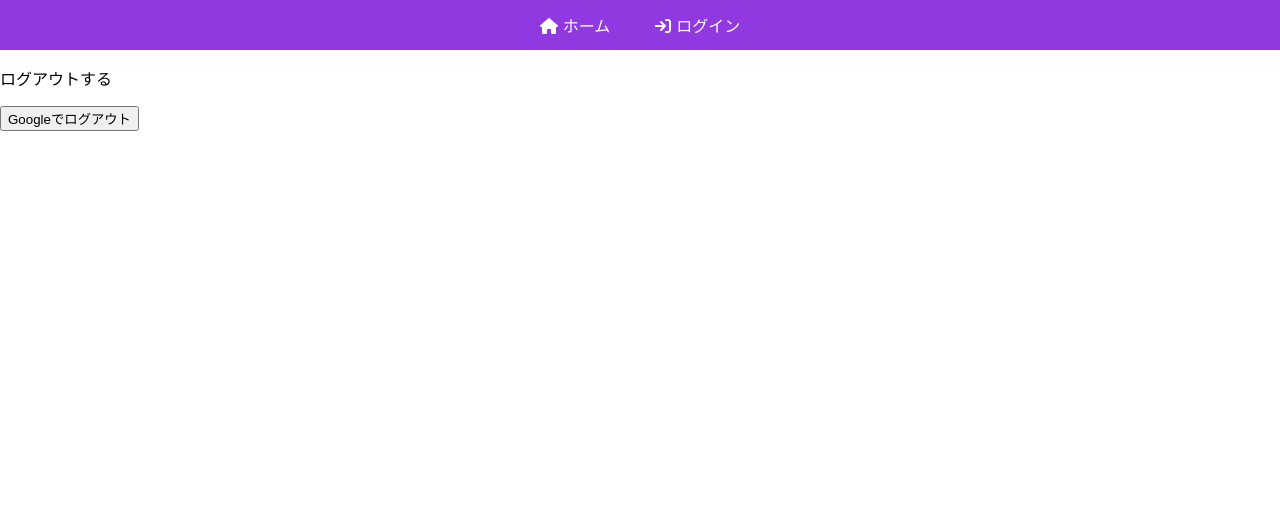
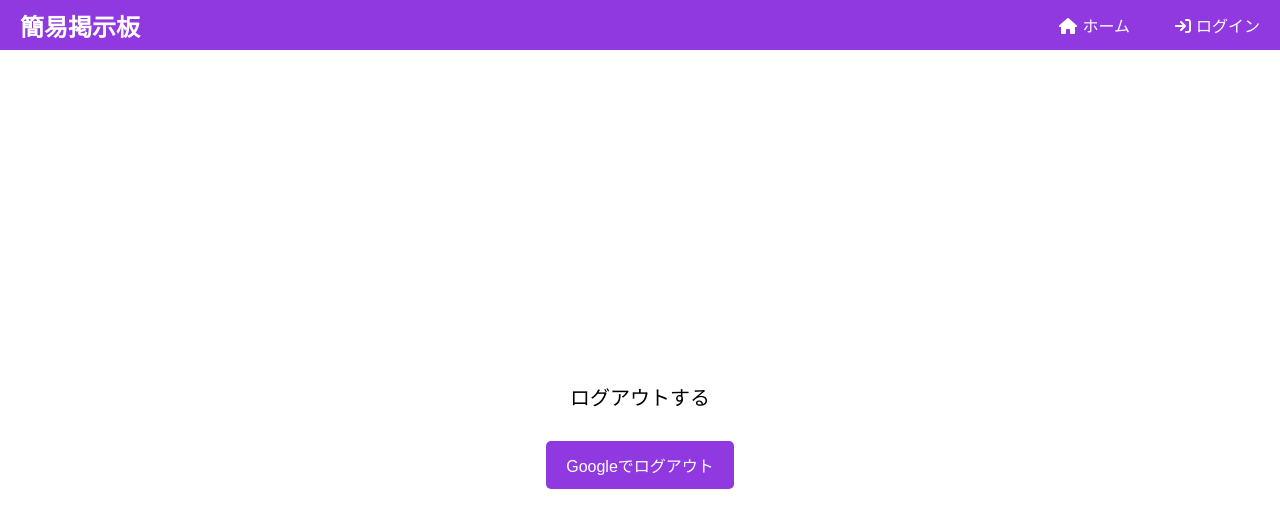
Before and after one commit to ks415/blog-with-react-and-firebase, a React (Create React App) app: page /logout in a window 1280 px wide. Shown: the top 528 px of the page. Built offline with nearby package versions, Linux system fonts and the light colour scheme.

Commit message:
スタイリング調整

```diff
--- /dev/null
+++ b/src/components/Login.css
@@ -0,0 +1,29 @@
+.loginPage {
+    width: 100%;
+    height: calc(100vh - 50px);
+    display: flex;
+    flex-direction: column;
+    align-items: center;
+    justify-content: center;
+}
+
+.loginPage p {
+    font-size: 20px;
+    margin-bottom: 30px;
+}
+
+.loginPage button {
+    padding: 12px 20px;
+    background-color: rgb(144, 57, 224);
+    border: none;
+    border-radius: 5px;
+    color: white;
+    cursor: pointer;
+    font-size: 16px;
+    transition: all 0.3s;
+}
+
+.loginPage button:hover {
+    background-color: rgb(126, 49, 196);
+    transform: translateY(2px);
+}
--- a/src/components/Login.js
+++ b/src/components/Login.js
@@ -2,6 +2,7 @@ import React from 'react'
 import { auth, provider } from '../firebase';
 import { signInWithPopup } from 'firebase/auth';
 import { useNavigate } from 'react-router-dom';
+import './Login.css';
 
 const Login = ({ setIsAuth }) => {
   const navigate = useNavigate();
@@ -14,9 +15,11 @@ const Login = ({ setIsAuth }) => {
     })
   }
   return (
-    <div>
+    <div className="loginPage">
       <p>ログインして始める</p>
-      <button onClick={loginInWithGoogle}>Googleでログイン</button>
+      <button onClick={loginInWithGoogle}>
+        Googleでログイン
+      </button>
     </div>
   )
 }
--- /dev/null
+++ b/src/components/Logout.css
@@ -0,0 +1,29 @@
+.logoutPage {
+    width: 100%;
+    height: calc(100vh - 50px);
+    display: flex;
+    flex-direction: column;
+    align-items: center;
+    justify-content: center;
+}
+
+.logoutPage p {
+    font-size: 20px;
+    margin-bottom: 30px;
+}
+
+.logoutPage button {
+    padding: 12px 20px;
+    background-color: rgb(144, 57, 224);
+    border: none;
+    border-radius: 5px;
+    color: white;
+    cursor: pointer;
+    font-size: 16px;
+    transition: all 0.3s;
+}
+
+.logoutPage button:hover {
+    background-color: rgb(126, 49, 196);
+    transform: translateY(2px);
+}
--- a/src/components/Logout.js
+++ b/src/components/Logout.js
@@ -1,7 +1,8 @@
 import React from 'react'
-import { auth, provider } from '../firebase';
-import { signInWithPopup,signOut } from 'firebase/auth';
+import { auth } from '../firebase';
+import { signOut } from 'firebase/auth';
 import { useNavigate } from 'react-router-dom';
+import './Logout.css';
 
 const Logout = ({ setIsAuth }) => {
   const navigate = useNavigate();
@@ -10,13 +11,15 @@ const Logout = ({ setIsAuth }) => {
     signOut(auth).then(() => {
       localStorage.clear();
       setIsAuth(false);
-      navigate("/login");
+      navigate("/");
     })
   }
   return (
-    <div>
+    <div className="logoutPage">
       <p>ログアウトする</p>
-      <button onClick={logout}>Googleでログアウト</button>
+      <button onClick={logout}>
+        Googleでログアウト
+      </button>
     </div>
   )
 }
--- a/src/components/Navbar.css
+++ b/src/components/Navbar.css
@@ -1,9 +1,20 @@
 nav {
     display: flex;
-    justify-content: center;
+    justify-content: space-between;
     align-items: center;
     height: 50px;
     background-color: rgb(144, 57, 224);
+    padding: 0 20px;
+}
+
+.nav-left h1 {
+    color: white;
+    margin: 0;
+    font-size: 24px;
+}
+
+.nav-right {
+    display: flex;
     gap: 45px;
 }
 
--- a/src/components/Navbar.js
+++ b/src/components/Navbar.js
@@ -7,6 +7,10 @@ import { faHouse, faFilePen, faArrowRightToBracket } from '@fortawesome/free-sol
 const Navbar = ({ isAuth }) => {
   return (
     <nav>
+        <div className="nav-left">
+          <h1>簡易掲示板</h1>
+        </div>
+        <div className="nav-right">
           <Link to="/"><FontAwesomeIcon icon={faHouse} />
           ホーム
           </Link>
@@ -24,6 +28,7 @@ const Navbar = ({ isAuth }) => {
               </Link>
             </>
           )}
+        </div>
     </nav>
   )
 }
```
Lines whose indentation alone changed are shown as unchanged.
